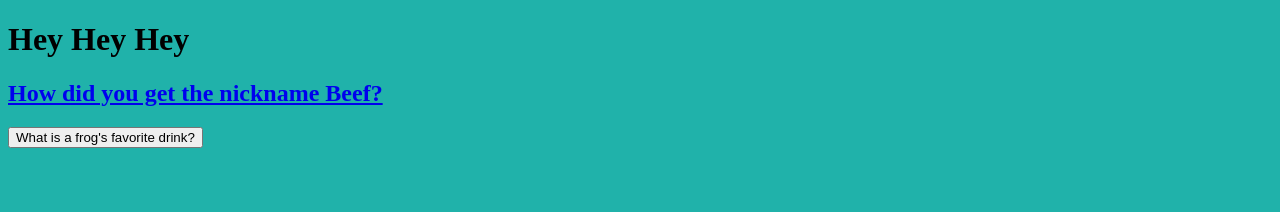
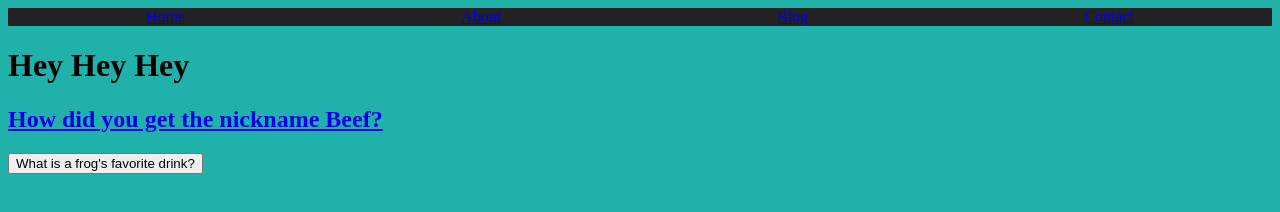
Before and after one commit to justcallmebeef/personal-site-practice, a plain HTML site: page index.html in a window 1280 px wide. Drawn offline with Linux system fonts and the light colour scheme.

Commit message:
added nav code

```diff
--- a/index.html
+++ b/index.html
@@ -8,6 +8,27 @@
     <link rel="stylesheet" type="text/css" media="screen" href="main.css" />
 </head>
 <body>
+        <nav class="container-fluid">
+                <div class="row">
+                  <div class="col-12">
+                    <ul>
+                      <li>
+                        <a href="#">Home</a>
+                      </li>
+                      <li>
+                        <a href="#">About</a>
+                      </li>
+                      <li>
+                        <a href="#">Blog</a>
+                      </li>
+                      <li>
+                        <a href="#">Contact</a>
+                      </li>
+                    </ul>
+                  </div>
+                </div>
+              </nav>
+
 <h1>Hey Hey Hey</h1>
     <h2>
         <a href= "page2.html">How did you get the nickname Beef?</a></h2>
--- a/main.css
+++ b/main.css
@@ -5,3 +5,20 @@ body {
 img {
     width: 30%
 }
+
+nav {
+    background-color: #222222;
+    text-align: center;
+  }
+
+  nav ul {
+    display: flex;
+    flex-direction: row;
+    margin: 0;
+    padding: 0;
+  }
+
+  nav ul li {
+    flex-grow: 1;
+    display: inline;
+  }
```
